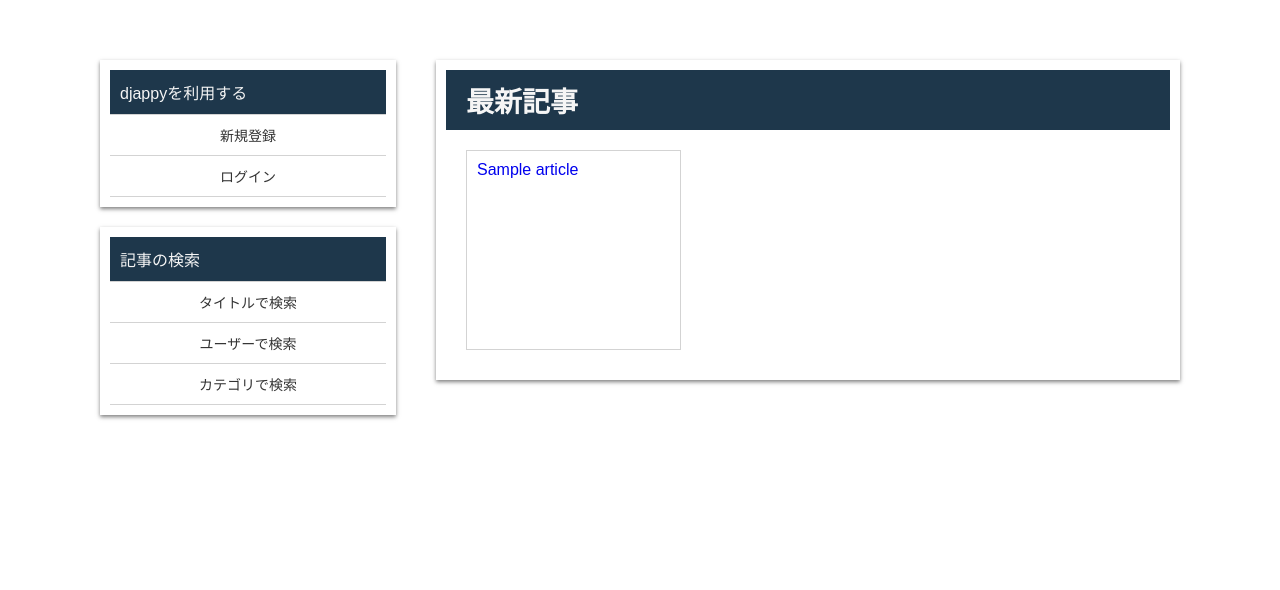
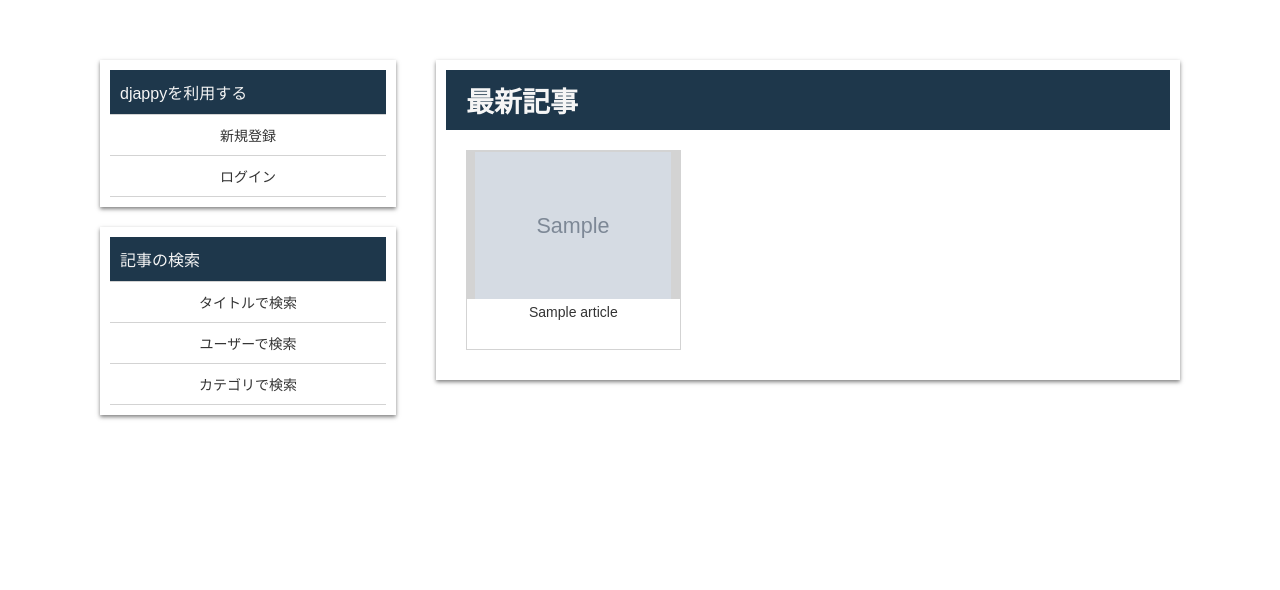
Before and after one commit to hrtg-yamazaki/djappy, a Django app: page /articles/ in a window 1280 px wide. Shown: the part 60-650 px from the top of the page. Run offline with Django 3.2, Linux system fonts and the light colour scheme; tables that the repository leaves empty hold one stand-in row (values such as "Sample post"); grey boxes marked "Sample" are stand-in pictures; style sheets or scripts are compiled from the project's sources; some libraries are stand-ins or nearby versions.

Commit message:
画像投稿機能の実装
・articleモデルにimageを追加しました。
・画像のアップロード関連の設定を行いました(開発環境向け)。
・画像の表示に関連するテンプレートの修正を行いました。

```diff
--- a/config/settings.py
+++ b/config/settings.py
@@ -137,3 +137,6 @@ SASS_OUTPUT_STYLE = 'compressed'
 SASS_TEMPLATE_EXTS = ['.html']
 
 LOGIN_REDIRECT_URL = '/'
+
+MEDIA_ROOT = os.path.join(BASE_DIR, 'media_root')
+MEDIA_URL = '/media/'
--- a/config/urls.py
+++ b/config/urls.py
@@ -16,6 +16,8 @@ Including another URLconf
 from django.contrib import admin
 from django.urls import path, include
 from django.views.generic import RedirectView
+from django.conf.urls.static import static
+from . import settings
 
 urlpatterns = [
     path('admin/', admin.site.urls),
@@ -24,3 +26,6 @@ urlpatterns = [
     path('accounts/', include('django.contrib.auth.urls')),
     path('', RedirectView.as_view(url='/articles/')),
 ]
+
+# アップロード画像のルーティング(開発環境)
+urlpatterns += static(settings.MEDIA_URL, document_root=settings.MEDIA_ROOT)
--- a/djappy/models.py
+++ b/djappy/models.py
@@ -12,6 +12,11 @@ class Category(models.Model):
 class Article(models.Model):
     title = models.CharField(max_length=255)
     content = models.TextField(max_length=4095)
+    image = models.ImageField(
+        upload_to='article_images',
+        null=True,
+        blank=True
+    )
     author = models.ForeignKey(
         'auth.User',
         on_delete=models.CASCADE,
--- a/djappy/static/djappy/scss/article.scss
+++ b/djappy/static/djappy/scss/article.scss
@@ -1,3 +1,4 @@
+
 // *** index **** //
 
 .top-articles{
@@ -10,15 +11,43 @@
   width: 33.33%;
   padding: 10px;
   &__box{
-    padding: 10px;
     height: 200px;
     border: 1px solid lightgray;
     display: block;
+    text-align: center;
+    overflow: hidden;
+    &__title{
+      padding: 5px;
+      font-size: 14px;
+      color: $pencil;
+    }
+    &__image{
+      display: flex;
+      align-items: center;
+      background-color: rgb(211, 211, 211);
+      height: 148px;
+      width: 100%;
+      margin: 0 auto;
+      img{
+        margin: 0 auto;
+      }
+    }
   }
   &__box:hover{
     color: whitesmoke;
     background-color: steelblue;
   }
+}
+
+.no-image{
+  height: 148px;
+  width: 100%;
+  text-align: center;
+  line-height: 148px;
+  background-color: rgb(211, 211, 211);
+  color: whitesmoke;
+  display: inline-block;
+  vertical-align: baseline;
 }
 
 
@@ -49,6 +78,7 @@
   border-bottom: 1px solid lightgray;
   &__box{
     padding: 10px;
+    text-align: center;
   }
 }
 
--- a/djappy/templates/djappy/article_form.html
+++ b/djappy/templates/djappy/article_form.html
@@ -8,7 +8,7 @@
 
 <div class='form-wrapper'>
     <div class='form-wrapper__box'>
-        <form action="" method="post" class='article-form'>
+        <form action="" method="post" enctype="multipart/form-data" class='article-form'>
             {% csrf_token %}
             {{ form.as_p }}
             <button type='submit' class='submit'>{{ object|yesno:'更新,作成' }}</button>
--- a/djappy/templates/djappy/article_list.html
+++ b/djappy/templates/djappy/article_list.html
@@ -10,7 +10,14 @@
     {% for article in object_list %}
       <div class='top-article'>
           <a class='top-article__box' href='{% url "djappy:detail" article.pk %}'>
-            <p>{{ article.title }}</p>
+              {% if article.image %}
+                  <div class='top-article__box__image'>
+                      <img src='{{ article.image.url }}' alt='{{ article.title }}' style=' max-height: 147px;'>
+                  </div>
+              {% else %}
+                  <h4 class='no-image'>no image</h4>
+              {% endif %}
+              <p class='top-article__box__title'>{{ article.title }}</p>
           </a>
       </div>
     {% endfor %}
--- a/djappy/views.py
+++ b/djappy/views.py
@@ -21,7 +21,7 @@ class DetailView(generic.DetailView):
 
 class CreateView(LoginRequiredMixin, generic.edit.CreateView):
     model = Article
-    fields = ['title', 'category', 'content']
+    fields = ['title', 'category', 'image', 'content']
 
     def form_valid(self, form):
         form.instance.author = self.request.user
@@ -30,7 +30,7 @@ class CreateView(LoginRequiredMixin, generic.edit.CreateView):
 
 class UpdateView(LoginRequiredMixin, generic.edit.UpdateView):
     model = Article
-    fields = ['title', 'category', 'content']
+    fields = ['title', 'category', 'image', 'content']
 
     def dispatch(self, request, *args, **kwargs):
         obj = self.get_object()
```
Also changed, not shown: djappy/templates/djappy/article_detail.html (+6 -4 lines), djappy/migrations/0004_article_image.py (added), media_root/article_images/2d3f96cd44b88c6ab2a79c989a012b8e.png (added), media_root/article_images/shinwa_poseidon.png (added), media_root/article_images/shinwa_poseidon_GT9Ixzr.png (added), media_root/article_images/ss_chatspace.png (added), static/css/application.css, 1 other file.
